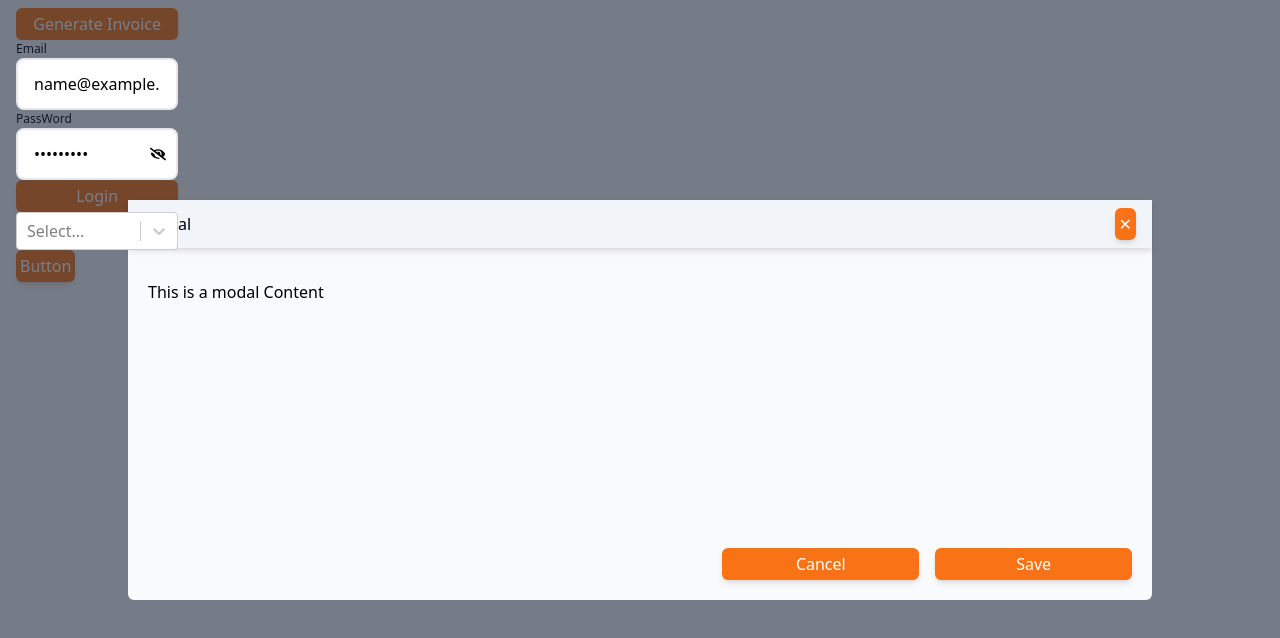
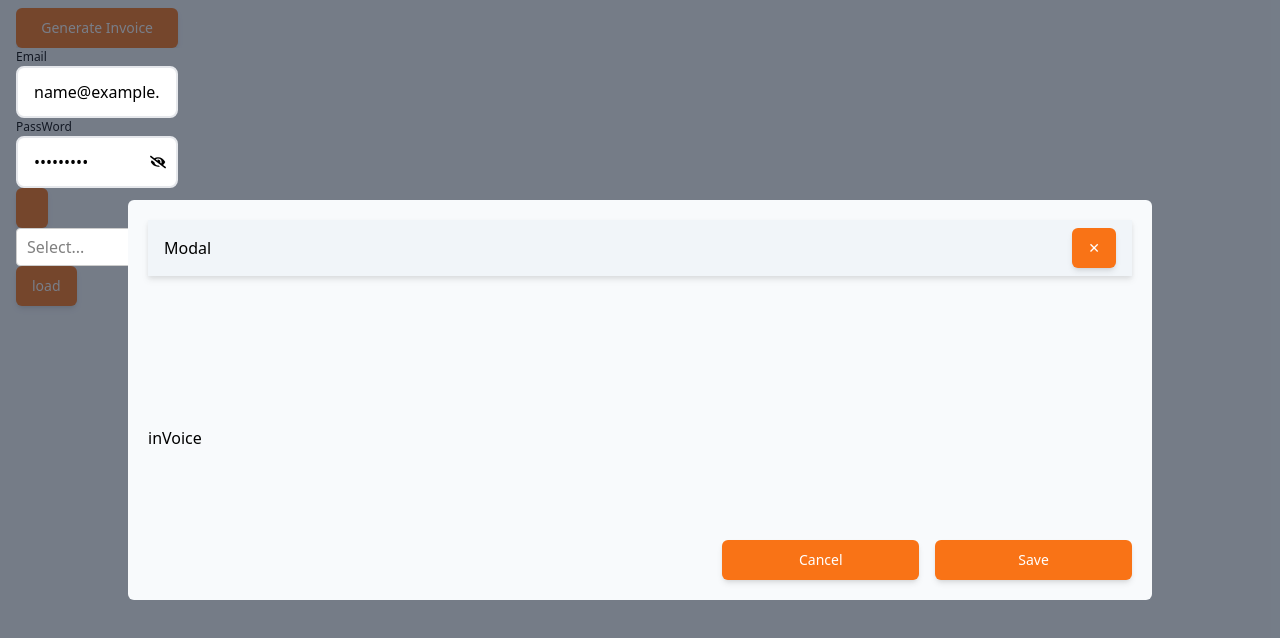
Before and after one commit to deji2ghost/newInvoice, a React (Vite) app: page / in a window 1280 px wide. Both pictures are taken after typing "name@example.com", "Sample123", "Sample" into the empty fields and a click on the button "Generate Invoice". Shown: the top 638 px of the page. Built offline with nearby package versions, Linux system fonts and the light colour scheme.

Commit message:
fix: changes to the customButton and customButton components.

```diff
--- a/package.json
+++ b/package.json
@@ -11,11 +11,14 @@
   },
   "dependencies": {
     "@headlessui/react": "^2.1.9",
+    "class-variance-authority": "^0.7.1",
+    "clsx": "^2.1.1",
     "react": "^18.3.1",
     "react-dom": "^18.3.1",
     "react-icons": "^5.3.0",
     "react-loader-spinner": "^6.1.6",
-    "react-select": "^5.8.1"
+    "react-select": "^5.8.1",
+    "tailwind-merge": "^2.5.5"
   },
   "devDependencies": {
     "@eslint/js": "^9.9.0",
--- a/src/App.tsx
+++ b/src/App.tsx
@@ -39,7 +39,9 @@ function App() {
         options={options}
         width="w-[13%]"
       />
-      <CustomButton text="Button" width="" />
+      <CustomButton>
+        load
+      </CustomButton>
     </div>
   );
 }
--- a/src/components/ModalHeader.tsx
+++ /dev/null
@@ -1,12 +0,0 @@
-
-
-const ModalHeader = () => {
-  return (
-    <div >
-
-
-    </div>
-  );
-};
-
-export default ModalHeader;
--- a/src/components/ui/CustomButton.tsx
+++ b/src/components/ui/CustomButton.tsx
@@ -1,29 +1,53 @@
-import { Button } from "@headlessui/react";
-import { ThreeCircles } from "react-loader-spinner";
+// import { ThreeCircles } from "react-loader-spinner";
 
-interface ButtonProps {
-  text: string;
-  setClicked?: React.Dispatch<React.SetStateAction<boolean>>
-  clicked?: boolean
-  width: string
-}
+import { cva, VariantProps } from "class-variance-authority";
+import React from "react";
+import { cn } from "../../lib/utils";
 
-const CustomButton = ({ text, setClicked, clicked, width }: ButtonProps) => {
 
-  const handleAllClicked = () => {
-    console.log("true")
-    if(!clicked && setClicked){
-      console.log('very true')
-      setClicked(!clicked)
-    }
+const buttonVariants = cva(
+  "inline-flex items-center justify-center whitespace-nowrap rounded-md text-sm font-medium ring-offset-background transition-colors focus-visible:outline-none focus-visible:ring-2 focus-visible:ring-ring focus-visible:ring-offset-2 disabled:pointer-events-none disabled:opacity-50",
+  {
+    variants: {
+      variant: {
+        default: "bg-orange-500 hover:bg-opacity-80 rounded-md text-white p-1 outline-none border-none shadow-md hover:translate-y-[1px] text-[#fff]",
+        destructive:
+          "bg-destructive text-destructive-foreground hover:bg-destructive/90",
+        outline:
+          "border border-input bg-background hover:bg-accent hover:text-accent-foreground",
+        secondary:
+          "bg-secondary text-secondary-foreground hover:bg-secondary/80",
+        ghost: "hover:bg-accent hover:text-accent-foreground",
+        link: "text-primary underline-offset-4 hover:underline",
+        solid: "bg-oliveBlue-400 text-customWhite-100 border-none outline-none text-[16px] rounded-[8px] py-2 px-5 hover:bg-opacity-80",
+        transparent: "bg-transparent text-destructive-foreground border border-oliveBlue-500 text-oliveBlue-400 text-[16px] rounded-[8px] py-2 px-5 hover:bg-opacity-80",
+      },
+      size: {
+        default: "h-10 px-4 py-2",
+        sm: "h-9 rounded-md px-3",
+        lg: "h-11 rounded-md px-8",
+        icon: "h-10 w-10",
+      },
+    },
+    defaultVariants: {
+      variant: "default",
+      size: "default",
+    },
   }
-  const buttonClass =
-    "bg-orange-500 hover:bg-opacity-80 rounded-md text-white p-1 outline-none border-none shadow-md hover:translate-y-[1px] text-[#fff]";
+)
+export interface ButtonProps
+  extends React.ButtonHTMLAttributes<HTMLButtonElement>,
+    VariantProps<typeof buttonVariants> {}
+
+const CustomButton = React.forwardRef<HTMLButtonElement, ButtonProps>(({ className, variant, children, size, ...props }, ref) => {
 
   return (
-    <Button className={`${buttonClass} ${width}`} onClick={handleAllClicked}>
-      {text ? text :
-      <ThreeCircles
+    <button
+    ref={ref}
+    className={cn(buttonVariants({ variant, size, className }))}
+      {...props}
+    >
+      {/* <ThreeCircles
         visible={true}
         height="20"
         width="20"
@@ -31,9 +55,14 @@ const CustomButton = ({ text, setClicked, clicked, width }: ButtonProps) => {
         ariaLabel="three-circles-loading"
         wrapperStyle={{}}
         wrapperClass=""
-      />}
-    </Button>
+      /> */}
+      {children}
+    </button>
   );
-};
+})
 
+CustomButton.displayName = "CustomButton";
 export default CustomButton;
+// function cva(arg0: string, arg1: { variants: { variant: { default: string; destructive: string; outline: string; secondary: string; ghost: string; link: string; solid: string; transparent: string; }; size: { default: string; sm: string; lg: string; icon: string; }; }; defaultVariants: { variant: string; size: string; }; }) {
+//   throw new Error("Function not implemented.");
+// }
--- /dev/null
+++ b/src/components/ui/CustomCheckbox.tsx
@@ -0,0 +1,11 @@
+import React from 'react'
+
+const CustomCheckbox = () => {
+  return (
+    <div>
+
+    </div>
+  )
+}
+
+export default CustomCheckbox
--- a/src/components/ui/CustomModal.tsx
+++ b/src/components/ui/CustomModal.tsx
@@ -1,32 +1,21 @@
-import { useState } from "react";
-import CustomButton from "./CustomButton";
+import { cn } from "../../lib/utils";
 
 interface ModalProps {
   openModal: boolean;
-  content: string | JSX.Element
-  maxWidth: string
+  content: JSX.Element
+  className: string
 }
 
-const CustomModal = ({ openModal, content, maxWidth }: ModalProps) => {
-  const [ clicked, setClicked ] = useState(false)
+const CustomModal = ({ openModal, content, className }: ModalProps) => {
 
   return (
     <div
       className={`${
         openModal ? "block" : "hidden"
-      } " fixed top-0 left-0 h-screen w-full bg-slate-800 bg-opacity-60 "`}
+      } " absolute top-0 left-0 h-screen w-full bg-slate-800 bg-opacity-60 "`}
     >
-      <div className={`relative ${maxWidth} mx-auto bg-slate-50 text-black p-5 rounded-md h-[400px] top-1/2 -translate-y-1/2 flex flex-col justify-between`}>
-        <div className="absolute top-0 left-0 px-4 py-2 w-full flex items-center justify-between drop-shadow-md bg-slate-100">
-          <h1>Modal</h1>
-          <CustomButton text="&#10005;" width="" />
-        </div>
-        <div className="mt-[60px]">{content}</div>
-
-        <div className="flex items-center justify-end gap-4">
-          <CustomButton width="w-[20%]" setClicked={setClicked} clicked={clicked} text='Cancel' />
-          <CustomButton width="w-[20%]" setClicked={setClicked} clicked={clicked} text={'Save'} />
-        </div>
+      <div className={cn(` " absolute w-full left-0 right-0 mx-auto z-50 bg-slate-50 text-black p-5 rounded-md h-[400px] top-1/2 -translate-y-1/2 flex flex-col justify-between " ${className}`)}>
+        { content }
       </div>
     </div>
   );
--- /dev/null
+++ b/src/lib/utils.ts
@@ -0,0 +1,6 @@
+import { type ClassValue, clsx } from "clsx"
+import { twMerge } from "tailwind-merge"
+
+export function cn(...inputs: ClassValue[]) {
+  return twMerge(clsx(inputs))
+}
--- a/src/pages/Home.tsx
+++ b/src/pages/Home.tsx
@@ -1,19 +1,50 @@
-import { useState } from 'react'
-import CustomButton from '../components/ui/CustomButton'
-import CustomModal from '../components/ui/CustomModal'
+import { useState } from "react";
+import CustomButton from "../components/ui/CustomButton";
+import CustomModal from "../components/ui/CustomModal";
 
 function Home() {
-  const [ clicked, setClicked ] = useState(false)
+  const [clicked, setClicked] = useState(false);
+
+  const handleModal = () => {
+    setClicked(true);
+  };
 
   return (
-    <div className='text-white overflow-hidden'>
-      <div className='w-full mt-2'>
-        <CustomButton width="w-[13%]" setClicked={setClicked} clicked={clicked} text={'Generate Invoice'} />
+    <div className="text-white overflow-hidden">
+      <div className="w-full mt-2">
+        <CustomButton
+          className="w-[13%]"
+          children={"Generate Invoice"}
+          onClick={handleModal}
+        />
       </div>
 
-      <CustomModal maxWidth="max-w-[80%]" content='This is a modal Content' openModal={clicked} />
+      <CustomModal
+        className="w-[80%]"
+        content={
+          <>
+            <div className="px-4 py-2 w-full flex items-center justify-between drop-shadow-md bg-slate-100">
+              <h1>Modal</h1>
+              <CustomButton children="&#10005;" />
+            </div>
+            <div className="mt-[60px]">inVoice</div>
+
+            <div className="flex items-center justify-end gap-4">
+              <CustomButton
+                className="w-[20%]"
+                children="Cancel"
+              />
+              <CustomButton
+                className="w-[20%]"
+                children={"Save"}
+              />
+            </div>
+          </>
+        }
+        openModal={clicked}
+      />
     </div>
-  )
+  );
 }
 
-export default Home
+export default Home;
```
Also changed, not shown: 1 other file (tests, documents, lock files or other folders).
